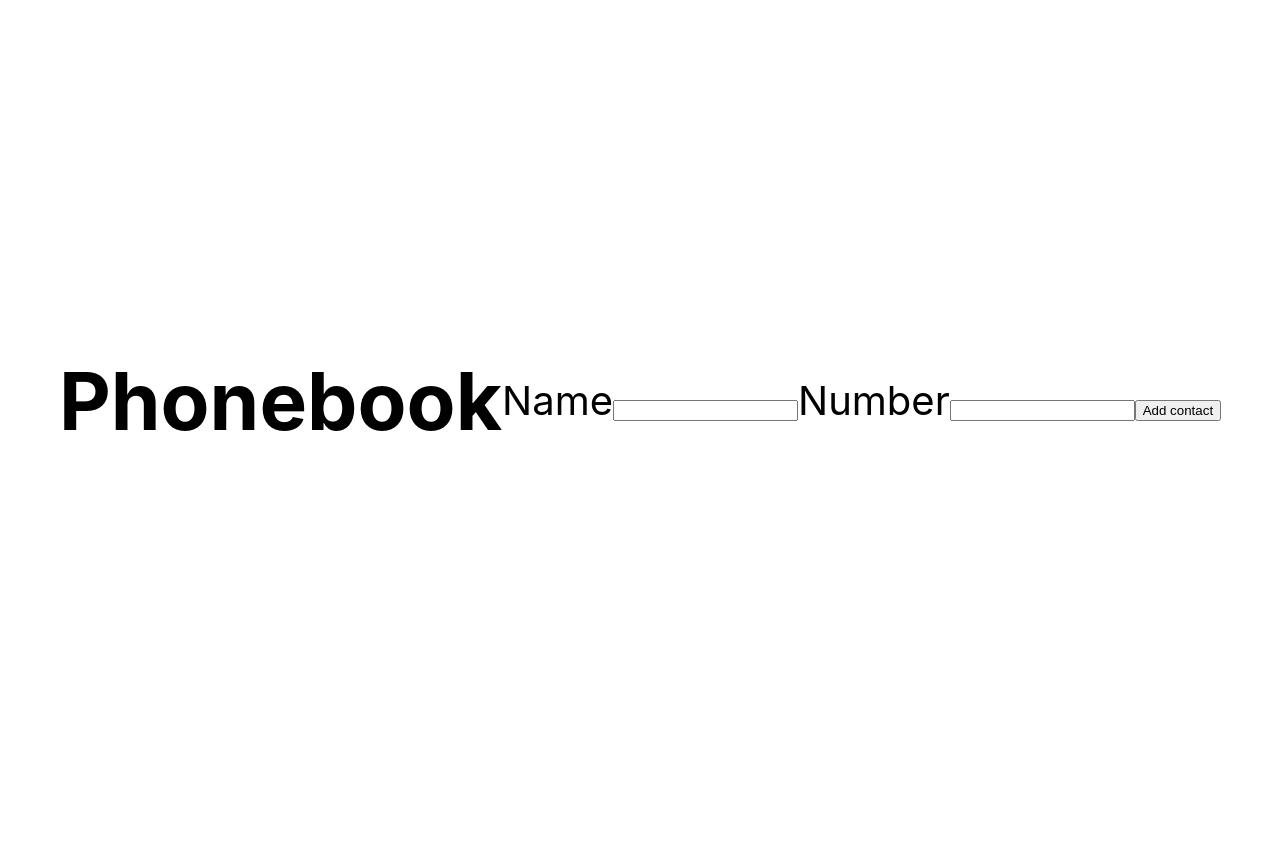
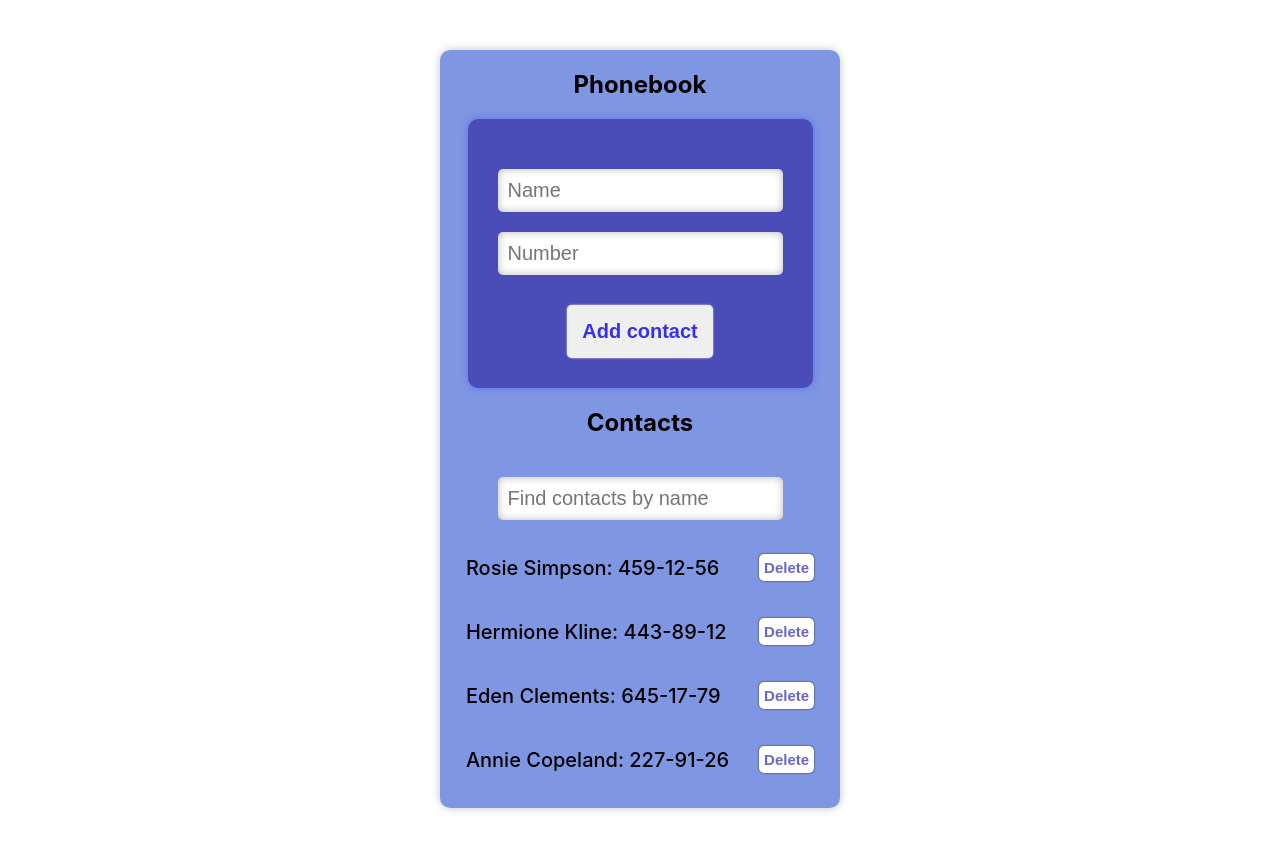
Before and after one commit to AlexIaInder/goit-react-hw-02-phonebook, a React (Create React App) app: page / in a window 1280 px wide. Shown: the top 850 px of the page. Before the commit the page ends 800 px from the top, so only its background shows below. Built offline with nearby package versions, Linux system fonts and the light colour scheme.

Commit message:
required

```diff
--- a/src/components/App.jsx
+++ b/src/components/App.jsx
@@ -1,30 +1,67 @@
 import { render } from '@testing-library/react';
 import React, { Component } from 'react';
+import './App.module.css';
+import { nanoid } from 'nanoid';
 import ContactForm from './ContactForm';
+import Filter from './Filter';
+import ContactList from './ContactList';
 
 export class App extends Component {
   state = {
-    contacts: [],
-    name: '',
+    contacts: [
+      { id: 'id-1', name: 'Rosie Simpson', number: '459-12-56' },
+      { id: 'id-2', name: 'Hermione Kline', number: '443-89-12' },
+      { id: 'id-3', name: 'Eden Clements', number: '645-17-79' },
+      { id: 'id-4', name: 'Annie Copeland', number: '227-91-26' },
+    ],
+
+    filter: '',
   };
-  fromSubmit = data => {
-    console.log(data);
+  fromSubmit = ({ name, number }) => {
+    const contact = {
+      id: nanoid(),
+      name,
+      number,
+    };
+    this.state.contacts.some(
+      i =>
+        (i.name.toLowerCase() === contact.name.toLowerCase() &&
+          i.number === contact.number) ||
+        i.number === contact.number
+    )
+      ? alert(`${name} is already in contacts`)
+      : this.setState(({ contacts }) => ({
+          contacts: [contact, ...contacts],
+        }));
+  };
+  changeFilterInput = event => {
+    this.setState({ filter: event.target.value });
+  };
+  findContacts = () => {
+    const { filter, contacts } = this.state;
+    return contacts.filter(contact =>
+      contact.name.toLowerCase().includes(filter.toLowerCase())
+    );
+  };
+
+  deleteContact = id => {
+    this.setState(prevState => ({
+      contacts: prevState.contacts.filter(contact => contact.id !== id),
+    }));
   };
   render() {
+    const { filter } = this.state;
     return (
-      <div
-        style={{
-          height: '100vh',
-          display: 'flex',
-          justifyContent: 'center',
-          alignItems: 'center',
-          fontSize: 40,
-          color: '#010101',
-        }}
-      >
+      <section>
         <h1>Phonebook</h1>
         <ContactForm onSubmit={this.fromSubmit} />
-      </div>
+        <h2>Contacts</h2>
+        <Filter filter={filter} changeFilterInput={this.changeFilterInput} />
+        <ContactList
+          contacts={this.findContacts()}
+          deleteContact={this.deleteContact}
+        />
+      </section>
     );
   }
 }
--- /dev/null
+++ b/src/components/App.module.css
@@ -0,0 +1,10 @@
+section {
+  margin: 50px auto;
+  border-radius: 10px;
+  display: flex;
+  flex-direction: column;
+  align-items: center;
+  width: 400px;
+  background-color: rgba(1, 47, 197, 0.5);
+  box-shadow: 0px 0px 8px 0px #33333347;
+}
--- /dev/null
+++ b/src/components/ContactForm/ContactForm.module.css
@@ -0,0 +1,40 @@
+form {
+  display: flex;
+  flex-direction: column;
+  justify-content: center;
+  align-items: center;
+  border-radius: 10px;
+  padding: 30px;
+  background-color: rgba(22, 4, 143, 0.5);
+  box-shadow: 0px 0px 8px 0px #0015ff47;
+}
+
+input {
+  color: #333;
+  margin-top: 20px;
+  font-size: 20px;
+  padding: 10px;
+  border-radius: 0.1rem;
+  border: none;
+  border-radius: 5px;
+  display: block;
+  box-shadow: inset 0px 0px 8px 0px #00000047;
+}
+
+form > button {
+  font-size: 20px;
+  font-weight: 800;
+  color: rgba(8, 0, 240, 0.8);
+  margin-top: 30px;
+  padding: 15px;
+  border: none;
+  box-shadow: 0 0 2px rgb(250, 250, 250);
+  cursor: pointer;
+  border-radius: 5px;
+  transition-duration: 400ms;
+}
+
+form > button:hover {
+  transform: scale(1.1);
+  background-color: rgba(247, 239, 239);
+}
--- a/src/components/ContactForm/index.jsx
+++ b/src/components/ContactForm/index.jsx
@@ -1,10 +1,12 @@
 import React, { Component } from 'react';
-
+import PropTypes from 'prop-types';
+import './ContactForm.module.css';
 class ContactForm extends Component {
   state = {
     name: '',
     number: '',
   };
+
   handelChange = event => {
     const { name, value } = event.currentTarget;
     this.setState({
@@ -14,13 +16,16 @@ class ContactForm extends Component {
 
   handelSubmit = event => {
     event.preventDefault();
-    console.log(this.state);
+    this.props.onSubmit(this.state);
+
+    this.reset();
+  };
+  reset = () => {
+    this.setState({ name: '', number: '' });
   };
   render() {
     return (
       <form onSubmit={this.handelSubmit}>
-        <label>
-          Name
         <input
           type="text"
           name="name"
@@ -29,10 +34,9 @@ class ContactForm extends Component {
           pattern="^[a-zA-Zа-яА-Я]+(([' -][a-zA-Zа-яА-Я ])?[a-zA-Zа-яА-Я]*)*$"
           title="Name may contain only letters, apostrophe, dash and spaces. For example Adrian, Jacob Mercer, Charles de Batz de Castelmore d'Artagnan"
           required
+          placeholder="Name"
         />
-        </label>
-        <label>
-          Number
+
         <input
           type="tel"
           name="number"
@@ -41,11 +45,18 @@ class ContactForm extends Component {
           pattern="\+?\d{1,4}?[-.\s]?\(?\d{1,3}?\)?[-.\s]?\d{1,4}[-.\s]?\d{1,4}[-.\s]?\d{1,9}"
           title="Phone number must be digits and can contain spaces, dashes, parentheses and can start with +"
           required
+          placeholder="Number"
         />
-        </label>
+
         <button type="submit">Add contact</button>
       </form>
     );
   }
 }
+
+ContactForm.propTypes = {
+  name: PropTypes.string,
+  number: PropTypes.number,
+  onSubmit: PropTypes.func,
+};
 export default ContactForm;
--- /dev/null
+++ b/src/components/ContactList/ContactList.module.css
@@ -0,0 +1,33 @@
+ul {
+  display: flex;
+  flex-direction: column;
+  list-style: none;
+  padding: 0;
+}
+li {
+  display: flex;
+  flex-direction: row;
+  align-items: center;
+  justify-content: space-between;
+}
+p {
+  font-size: 20px;
+  font-weight: 500;
+  margin-right: 30px;
+}
+li > button {
+  font-size: 15px;
+  font-weight: 700;
+  color: rgba(69, 65, 181, 0.8);
+  padding: 5px;
+  border: none;
+  box-shadow: 0 0 2px rgb(35, 29, 29);
+  cursor: pointer;
+  background-color: rgba(255, 255, 255);
+  border-radius: 5px;
+  transition-duration: 400ms;
+}
+
+li > button:hover {
+  transform: scale(1.1);
+}
--- a/src/components/ContactList/index.jsx
+++ b/src/components/ContactList/index.jsx
@@ -0,0 +1,25 @@
+import PropTypes from 'prop-types';
+import './ContactList.module.css';
+const ContactList = ({ contacts, deleteContact }) => (
+  <ul>
+    {contacts.map(({ id, name, number }) => {
+      return (
+        <li key={id}>
+          <p>
+            {name}: {number}
+          </p>
+          <button type="button" onClick={() => deleteContact(id)}>
+            Delete
+          </button>
+        </li>
+      );
+    })}
+  </ul>
+);
+ContactList.propTypes = {
+  name: PropTypes.string,
+  number: PropTypes.number,
+  id: PropTypes.number,
+  deleteContact: PropTypes.func,
+};
+export default ContactList;
--- /dev/null
+++ b/src/components/Filter/Filter.module.css
@@ -0,0 +1,15 @@
+label {
+  display: flex;
+  flex-direction: column;
+  align-items: center;
+}
+
+label > input {
+  margin: 0;
+}
+
+.spanFind {
+  font-size: 22px;
+  font-weight: 500;
+  margin-bottom: 5px;
+}
--- a/src/components/Filter/index.jsx
+++ b/src/components/Filter/index.jsx
@@ -0,0 +1,17 @@
+import PropTypes from 'prop-types';
+import './Filter.module.css';
+
+const Filter = ({ filter, changeFilterInput }) => (
+  <input
+    type="text"
+    name={filter}
+    onChange={changeFilterInput}
+    placeholder="Find contacts by name"
+  />
+);
+
+Filter.propTypes = {
+  filter: PropTypes.string,
+  changeFilterInput: PropTypes.func,
+};
+export default Filter;
```
Lines whose indentation alone changed are shown as unchanged.
